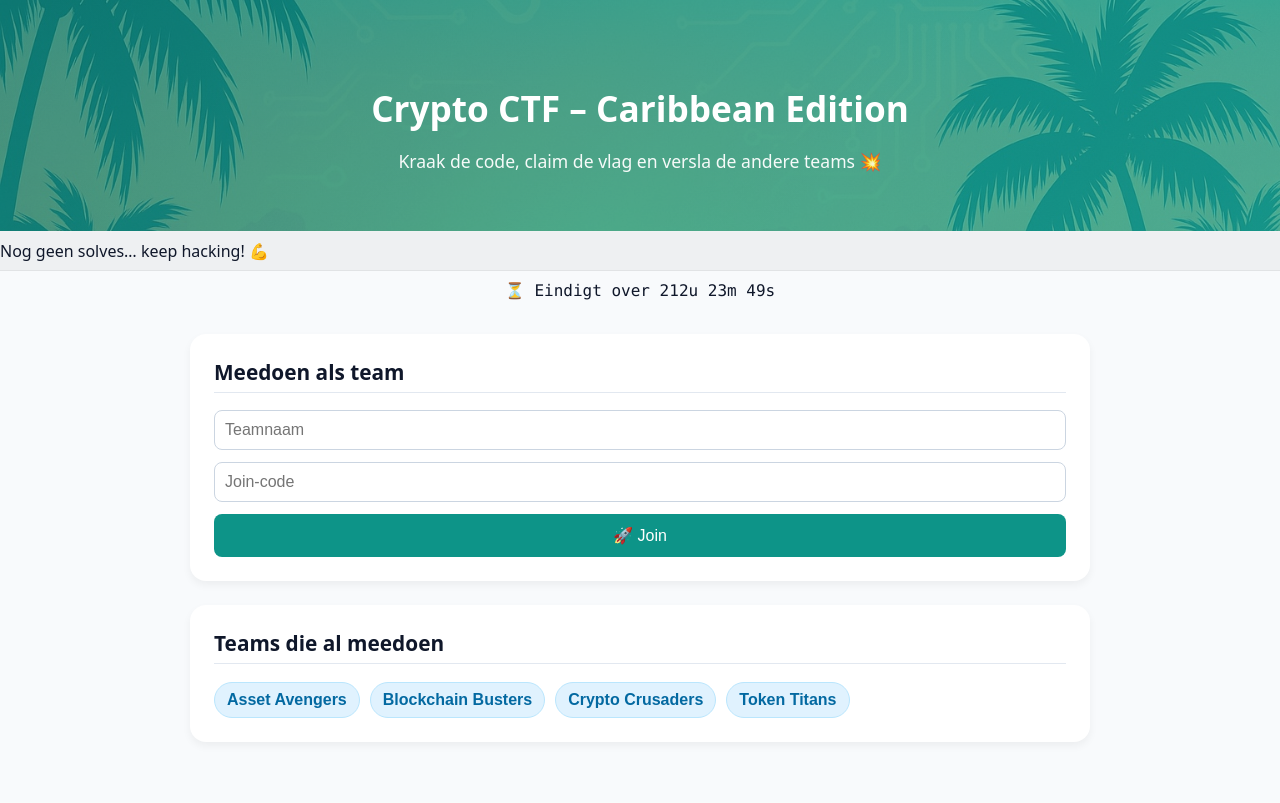
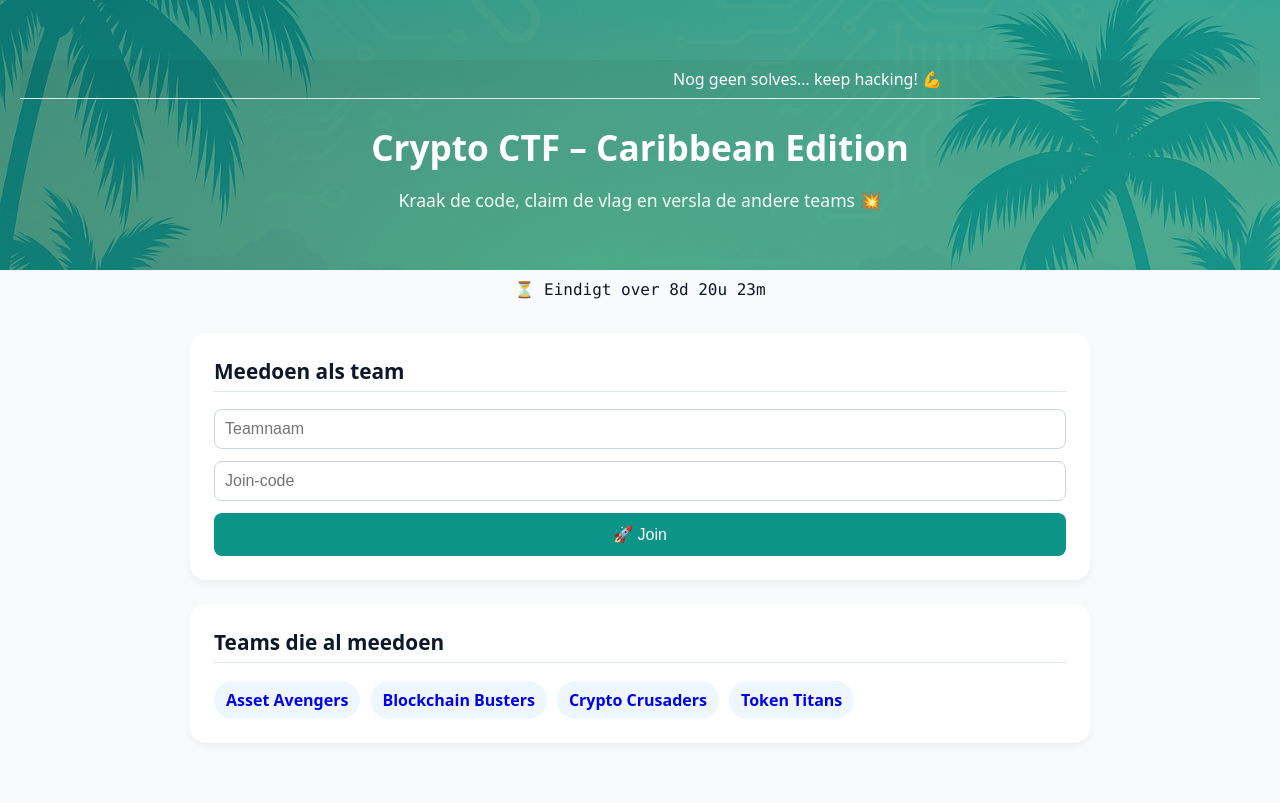
Before and after one commit to correhen/capture, a Flask app: page / in a window 1280 px wide. Before the commit the page ends 718 px from the top, so only its background shows below. Run offline with Flask 3, Linux system fonts and the light colour scheme; data comes from the database, SQL or seed files in the repository; data that the repository does not hold is empty; parts of the project's set-up code (start-up, migrations or seed data) failed here and were passed over; some libraries are stand-ins or nearby versions.

Commit message:
Update home.html

```diff
--- a/app/templates/home.html
+++ b/app/templates/home.html
@@ -8,8 +8,8 @@
     :root{ --c1: {{ theme.c1 }}; --c2: {{ theme.c2 }}; }
     body { margin:0; font-family: system-ui, sans-serif; background:#f8fafc; color:#0f172a; }
     header {
-      position:relative; color: white; text-align: center; padding: 60px 20px 40px;
-      background: linear-gradient(135deg, var(--c1), var(--c2));
+      position:relative; color:white; text-align:center; padding:60px 20px 40px;
+      background:linear-gradient(135deg,var(--c1),var(--c2));
     }
     header::before{
       content:""; position:absolute; inset:0;
@@ -17,44 +17,49 @@
       opacity:.25; mix-blend:overlay;
     }
     header>*{ position:relative; z-index:1; }
-    h1 { font-size: 2.2rem; margin-bottom: .2em; }
-    header p { font-size: 1.1rem; opacity: .95; }
-    main { max-width: 900px; margin: 24px auto 60px; padding: 0 20px; }
-    .card { background: white; padding: 24px; border-radius: 16px; box-shadow:0 4px 8px rgba(0,0,0,0.05); margin-bottom: 24px; }
-    h2 { margin-top: 0; font-size: 1.3rem; border-bottom: 1px solid #e2e8f0; padding-bottom: .3em; }
-    form { display: grid; gap: 12px; margin-top: 12px; }
-    input { padding: 10px; border:1px solid #cbd5e1; border-radius:8px; font-size:1rem; }
-    button { background: var(--c1); color:white; padding: 12px; border:none; border-radius:8px; font-size:1rem; cursor:pointer; }
-    button:hover { filter: brightness(.95); }
+    h1 { font-size:2.2rem; margin-bottom:.2em; }
+    header p { font-size:1.1rem; opacity:.95; }
+    main { max-width:900px; margin:24px auto 60px; padding:0 20px; }
+    .card { background:white; padding:24px; border-radius:16px; box-shadow:0 4px 8px rgba(0,0,0,0.05); margin-bottom:24px; }
+    h2 { margin-top:0; font-size:1.3rem; border-bottom:1px solid #e2e8f0; padding-bottom:.3em; }
+    form { display:grid; gap:12px; margin-top:12px; }
+    input { padding:10px; border:1px solid #cbd5e1; border-radius:8px; font-size:1rem; }
+    button { background:var(--c1); color:white; padding:12px; border:none; border-radius:8px; font-size:1rem; cursor:pointer; }
+    button:hover { filter:brightness(.95); }
     .teams { display:flex; flex-wrap:wrap; gap:10px; margin-top:12px; }
-    .team-tag { background:#e0f2fe; color:#0369a1; padding:8px 12px; border-radius:999px; font-weight:600; border:1px solid #bae6fd; cursor:pointer; }
+    .team-tag { background:#eef6ff; padding:8px 12px; border-radius:999px; font-weight:600; cursor:pointer; text-decoration:none; }
     .error { background:#fee2e2; color:#b91c1c; padding:10px; border-radius:8px; margin-bottom:10px; }
+    .sr-only{position:absolute;left:-9999px;top:auto;width:1px;height:1px;overflow:hidden;}
+    .ticker-wrap {position:sticky;top:0;z-index:50;overflow:hidden;white-space:nowrap;background:rgba(0,0,0,.04);padding:0 12px;border-bottom:1px solid #e5e7eb}
+    .ticker {display:inline-block;padding:8px 0;animation:ticker-scroll 35s linear infinite}
+    @keyframes ticker-scroll {0%{transform:translateX(100%)}100%{transform:translateX(-100%)}}
   </style>
 </head>
 <body>
   <header>
+    <!-- Liveticker -->
+    <div class="ticker-wrap">
+      <div id="live-ticker" class="ticker">⏳ Laden…</div>
+    </div>
     <h1>Crypto CTF – Caribbean Edition</h1>
     <p>Kraak de code, claim de vlag en versla de andere teams 💥</p>
   </header>
 
-  <!-- Liveticker -->
-<div class="ticker-wrap" style="overflow:hidden;white-space:nowrap;border-top:1px solid rgba(255,255,255,0.15);border-bottom:1px solid rgba(0,0,0,0.05);background:rgba(0,0,0,0.04)">
-  <div id="live-ticker" class="ticker" style="display:inline-block;padding:8px 0;animation:ticker-scroll 35s linear infinite">⏳ Laden van liveticker…</div>
-</div>
-<style>
-@keyframes ticker-scroll { 0%{transform:translateX(100%)} 100%{transform:translateX(-100%)} }
-</style>
-
   <!-- Countdown -->
-<div id="countdown" style="font-family:ui-monospace, SFMono-Regular, Menlo, monospace; text-align:center; padding:10px 0;"></div>
+  <div id="countdown" style="font-family:ui-monospace, SFMono-Regular, Menlo, monospace;text-align:center;padding:10px 0;"></div>
 
   <main>
     <div class="card">
       <h2>Meedoen als team</h2>
       {% if error %}<div class="error">{{ error }}</div>{% endif %}
-      <form method="post" action="/join">
-        <input type="text" name="team_name" placeholder="Teamnaam" required />
-        <input type="text" name="join_code" placeholder="Join-code" required />
+      <form method="post" action="/join" onkeydown="if(event.key==='Enter'){this.submit();}">
+        <label for="team_name" class="sr-only">Teamnaam</label>
+        <input id="team_name" type="text" name="team_name" placeholder="Teamnaam" required />
+
+        <label for="join_code" class="sr-only">Join-code</label>
+        <input id="join_code" type="text" name="join_code"
+               placeholder="Join-code" inputmode="numeric" pattern="[0-9]*" maxlength="6" required />
+
         <button>🚀 Join</button>
       </form>
     </div>
@@ -64,7 +69,7 @@
       {% if teams %}
         <div class="teams">
           {% for t in teams %}
-            <button type="button" class="team-tag" onclick="prefill('{{ t|e }}')">{{ t }}</button>
+            <a href="#" class="team-tag" onclick="prefill('{{ t|e }}');return false;">{{ t }}</a>
           {% endfor %}
         </div>
       {% else %}
@@ -72,30 +77,27 @@
       {% endif %}
     </div>
   </main>
+
   <script>
+  // Prefill teamnaam bij klik
   function prefill(name){
-      const input = document.querySelector('input[name="team_name"]');
+    const input = document.querySelector('#team_name');
     if(input){ input.value = name; input.focus(); window.scrollTo({top:0, behavior:'smooth'}); }
   }
-  </script>
-  <script>
-// Countdown (CTF_END_ISO komt uit server.py via context_processor)
-(function(){
-  try {
-    const end = new Date("{{ CTF_END_ISO }}").getTime();
+
+  // Countdown (dagen/uren/minuten)
+  const end = new Date("{{ CTF_END_ISO|default('2025-09-30T20:00:00Z') }}").getTime();
   const el = document.getElementById("countdown");
-    if (el && !isNaN(end)) {
   setInterval(() => {
     const diff = end - Date.now();
     if (diff <= 0) { el.textContent = "⏰ Game over!"; return; }
-        const h = Math.floor(diff / (1000*60*60));
-        const m = Math.floor((diff % (1000*60*60)) / (1000*60));
-        const s = Math.floor((diff % (1000*60)) / 1000);
-        el.textContent = `⏳ Eindigt over ${h}u ${m}m ${s}s`;
+    const days = Math.floor(diff / (1000*60*60*24));
+    const hours = Math.floor((diff % (1000*60*60*24)) / (1000*60*60));
+    const mins = Math.floor((diff % (1000*60*60)) / (1000*60));
+    el.textContent = days > 0
+      ? `⏳ Eindigt over ${days}d ${hours}u ${mins}m`
+      : `⏳ Eindigt over ${hours}u ${mins}m`;
   }, 1000);
-    }
-  } catch(e){}
-})();
 
   // Liveticker
   async function fetchTicker() {
@@ -108,13 +110,11 @@ async function fetchTicker() {
         ? " 🏁 " + data.items.join("   •   ")
         : "Nog geen solves… keep hacking! 💪";
       el.textContent = text;
-    // reset animatie zodat nieuwe content weer van rechts start
       el.style.animation = "none"; void el.offsetWidth; el.style.animation = null;
     } catch(e) {}
   }
   fetchTicker();
   setInterval(fetchTicker, 15000);
   </script>
-
 </body>
 </html>
```
Lines whose indentation alone changed are shown as unchanged.
